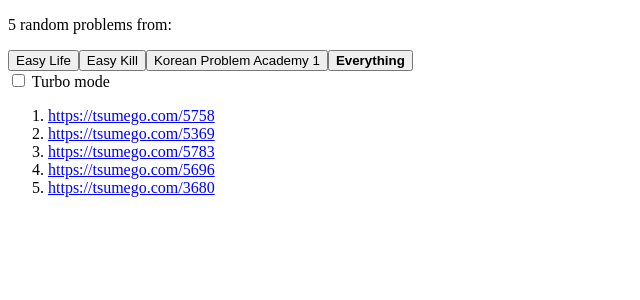
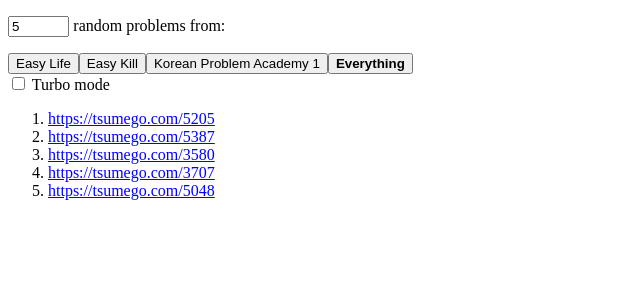
Before and after one commit to prendradjaja/tsumego-hero-randomizer, a React (Vite) app: page / in a window 1280 px wide. Shown: the top 300 px of the page, without its empty margins (0-640 px from the left). Built offline with nearby package versions, Linux system fonts and the light colour scheme.

Commit message:
Make problem count configurable, stored in localStorage
Co-authored by an LLM coding tool

```diff
--- a/src/App.tsx
+++ b/src/App.tsx
@@ -1,18 +1,20 @@
 import { useEffect, useRef, useState } from 'react'
 import { problemSets } from './problems'
 
-function pickRandom5(links: string[]): string[] {
+function pickRandom(links: string[], n: number): string[] {
   const copy = [...links]
   for (let i = copy.length - 1; i > 0; i--) {
     const j = Math.floor(Math.random() * (i + 1));
     [copy[i], copy[j]] = [copy[j], copy[i]]
   }
-  return copy.slice(0, 5)
+  return copy.slice(0, n)
 }
 
 const allLinks = problemSets.flatMap(s => s.problemLinks)
 const LS_KEY = 'activeSet'
 const LS_TURBO_KEY = 'turboMode'
+const LS_COUNT_KEY = 'count'
+const DEFAULT_COUNT = 5
 
 function initActiveSet(): { name: string | null; pool: string[] } {
   const stored = localStorage.getItem(LS_KEY)
@@ -24,10 +26,16 @@ function initActiveSet(): { name: string | null; pool: string[] } {
 }
 
 function App() {
+  const [count, setCount] = useState(() => {
+    const stored = parseInt(localStorage.getItem(LS_COUNT_KEY) ?? '', 10)
+    return isNaN(stored) || stored < 1 ? DEFAULT_COUNT : stored
+  })
   const [activeSet, setActiveSet] = useState<string | null>(() => initActiveSet().name)
-  const [links, setLinks] = useState(() => pickRandom5(initActiveSet().pool))
+  const [links, setLinks] = useState(() => pickRandom(initActiveSet().pool, count))
   const [clicked, setClicked] = useState<Set<string>>(() => new Set())
   const [turboMode, setTurboMode] = useState(() => localStorage.getItem(LS_TURBO_KEY) === 'true')
+  const countRef = useRef(count)
+  countRef.current = count
 
   const linksRef = useRef(links)
   linksRef.current = links
@@ -87,13 +95,22 @@ function App() {
 
   function selectSet(name: string | null, pool: string[]) {
     setActiveSet(name)
-    setLinks(pickRandom5(pool))
+    setLinks(pickRandom(pool, countRef.current))
     pendingTurbo.current = false
     if (name === null) {
       localStorage.removeItem(LS_KEY)
     } else {
       localStorage.setItem(LS_KEY, name)
     }
+  }
+
+  function handleCountChange(value: number) {
+    if (isNaN(value) || value < 1) return
+    setCount(value)
+    localStorage.setItem(LS_COUNT_KEY, String(value))
+    const pool = activeSet ? problemSets.find(s => s.name === activeSet)!.problemLinks : allLinks
+    setLinks(pickRandom(pool, value))
+    setClicked(new Set())
   }
 
   function handleLinkClick(url: string) {
@@ -111,7 +128,16 @@ function App() {
 
   return (
     <>
-      <p>5 random problems from:</p>
+      <p>
+        <input
+          type="number"
+          min={1}
+          value={count}
+          onChange={e => handleCountChange(parseInt(e.target.value, 10))}
+          style={{ width: '4em' }}
+        />
+        {' '}random problems from:
+      </p>
       {problemSets.map(set => (
         <button
           key={set.name}
```
